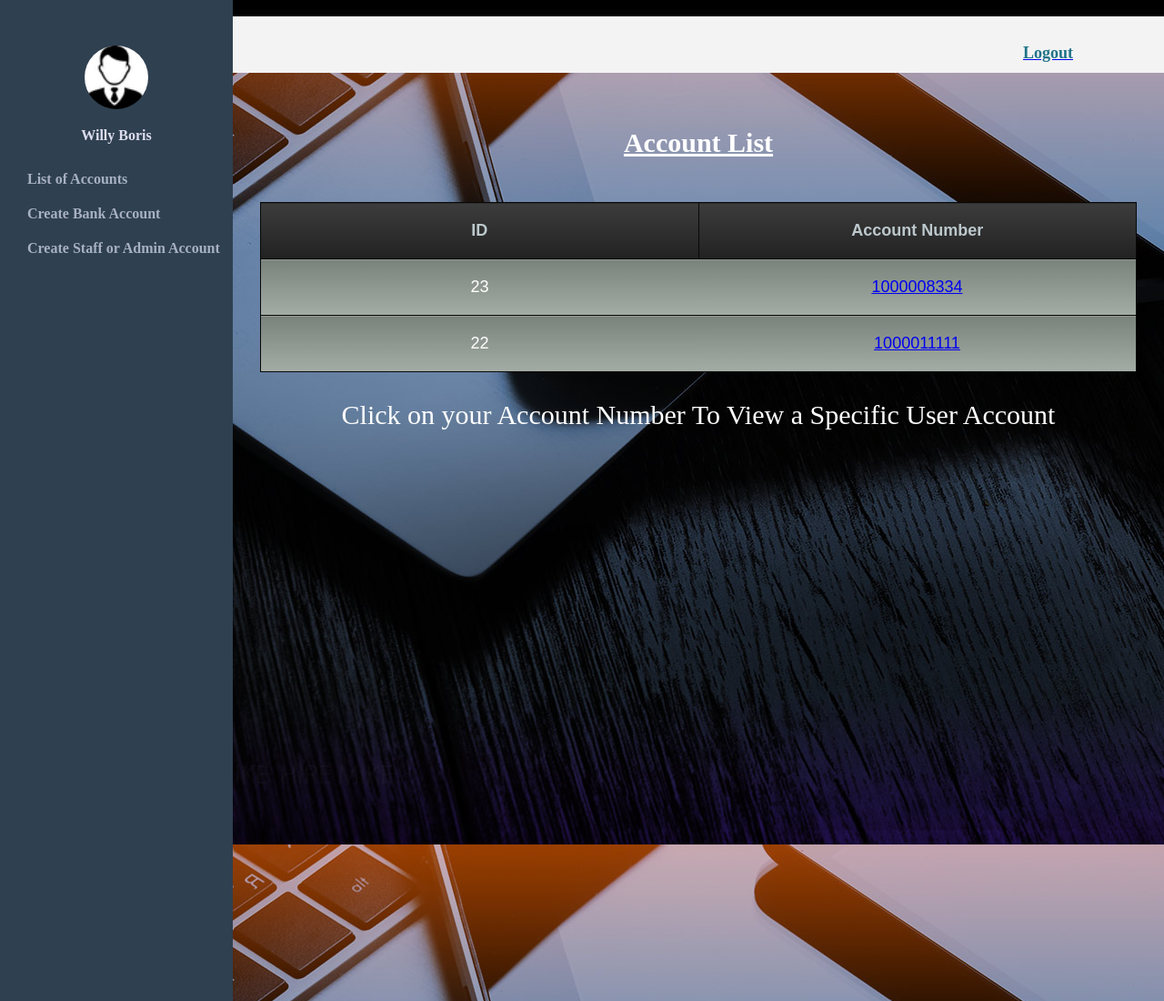
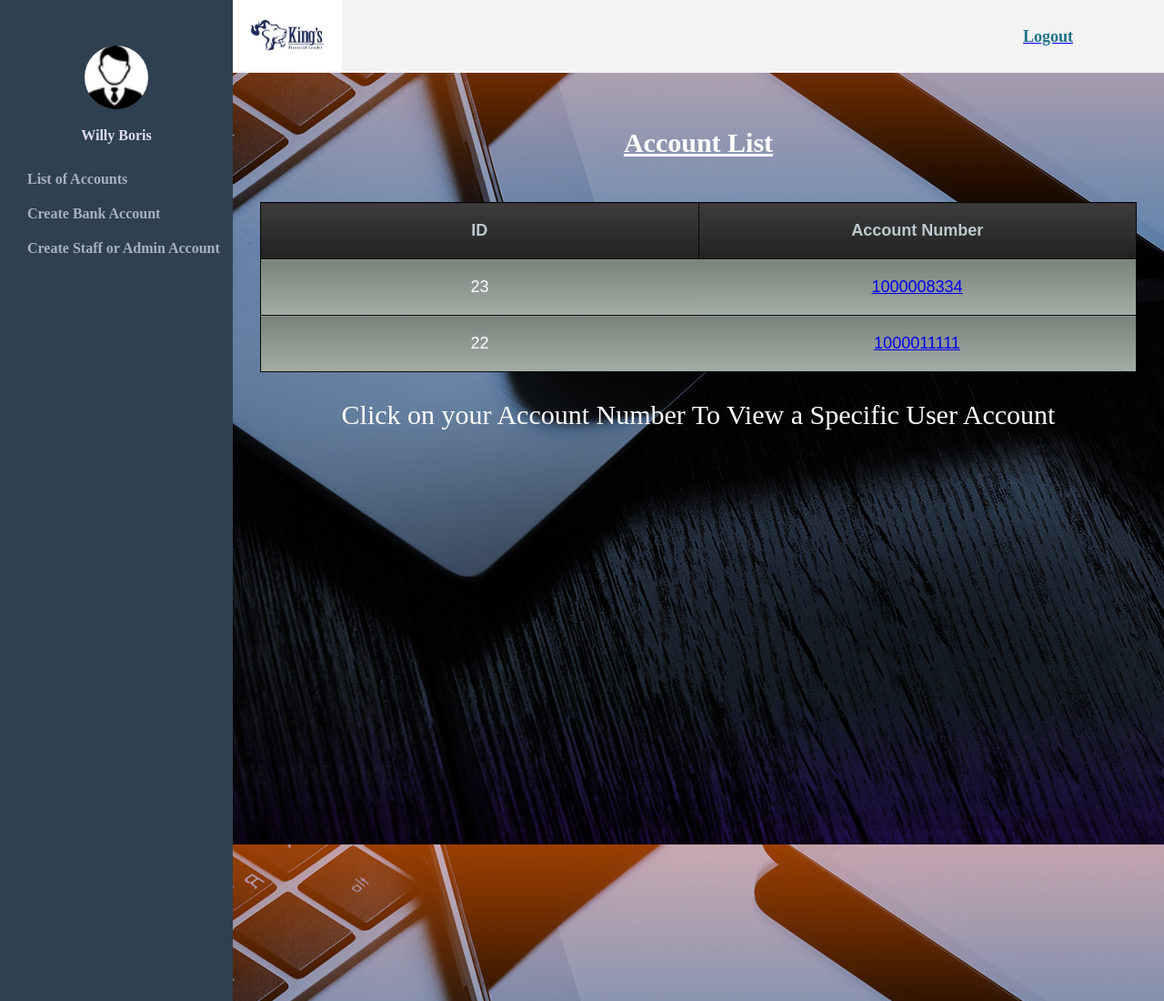
Before and after one commit to william000000/Banka-, a plain HTML site: page UI/html/dash.html in a window 1280 px wide. Shown: the top 1100 px of the page at 91% size. Drawn offline with Linux system fonts and the light colour scheme.

Commit message:
[Bug #000000] add logo on dashboard

```diff
--- a/UI/html/dash.html
+++ b/UI/html/dash.html
@@ -23,8 +23,8 @@
 		</div>
 		<div class="content">
 			<div class="bar">
-				<div class="logo">
-					BANKA
+				<div class="logo" style="float: left;">
+					<img src="../img/bblogo.jpg" width="120" height="78" alt="profile" style="display:block"/>
 				</div>
 				<div class="logoutbutton"><a href="login.html"><b>Logout</b></a></div>
 			</div>
```
